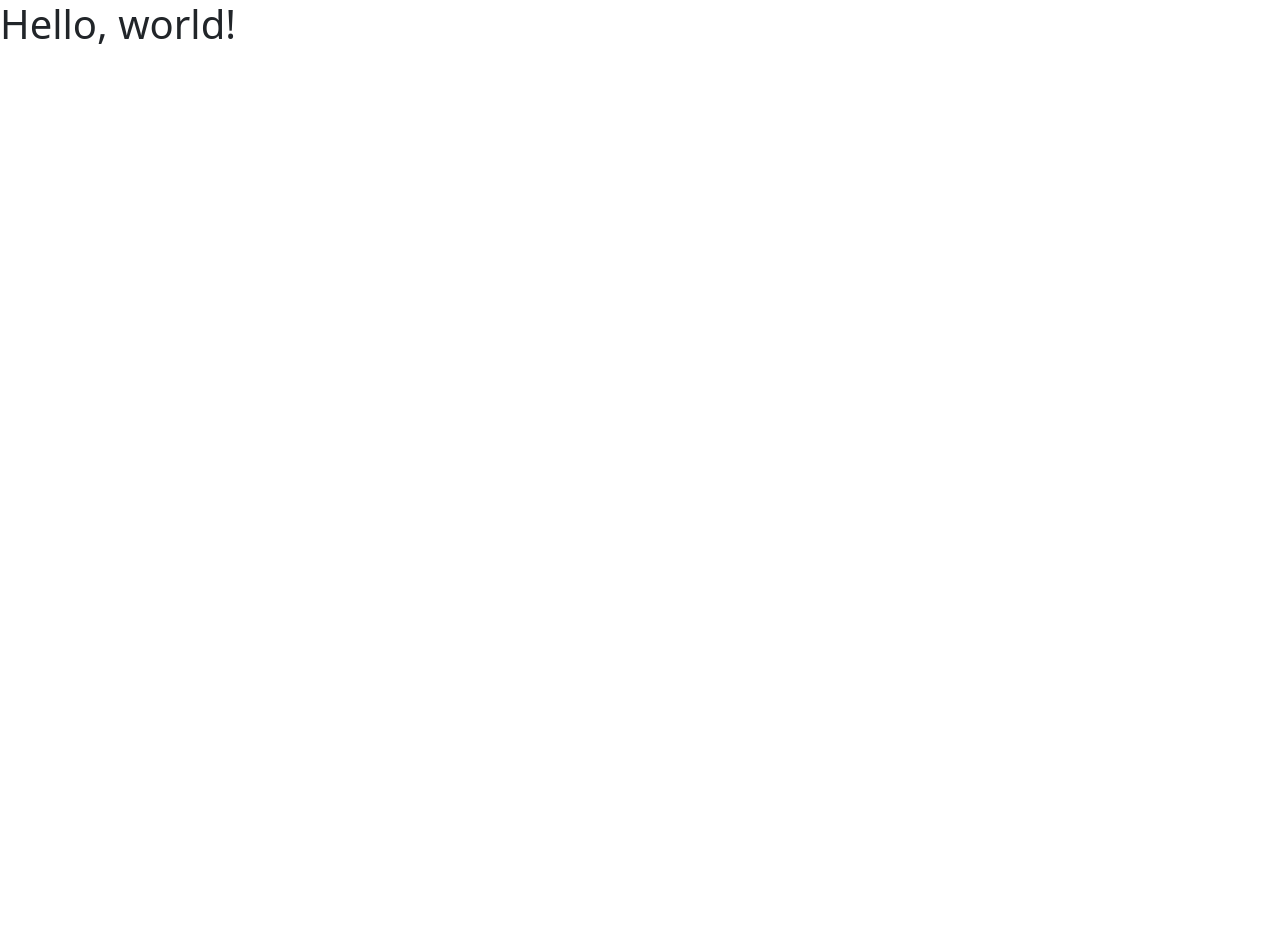
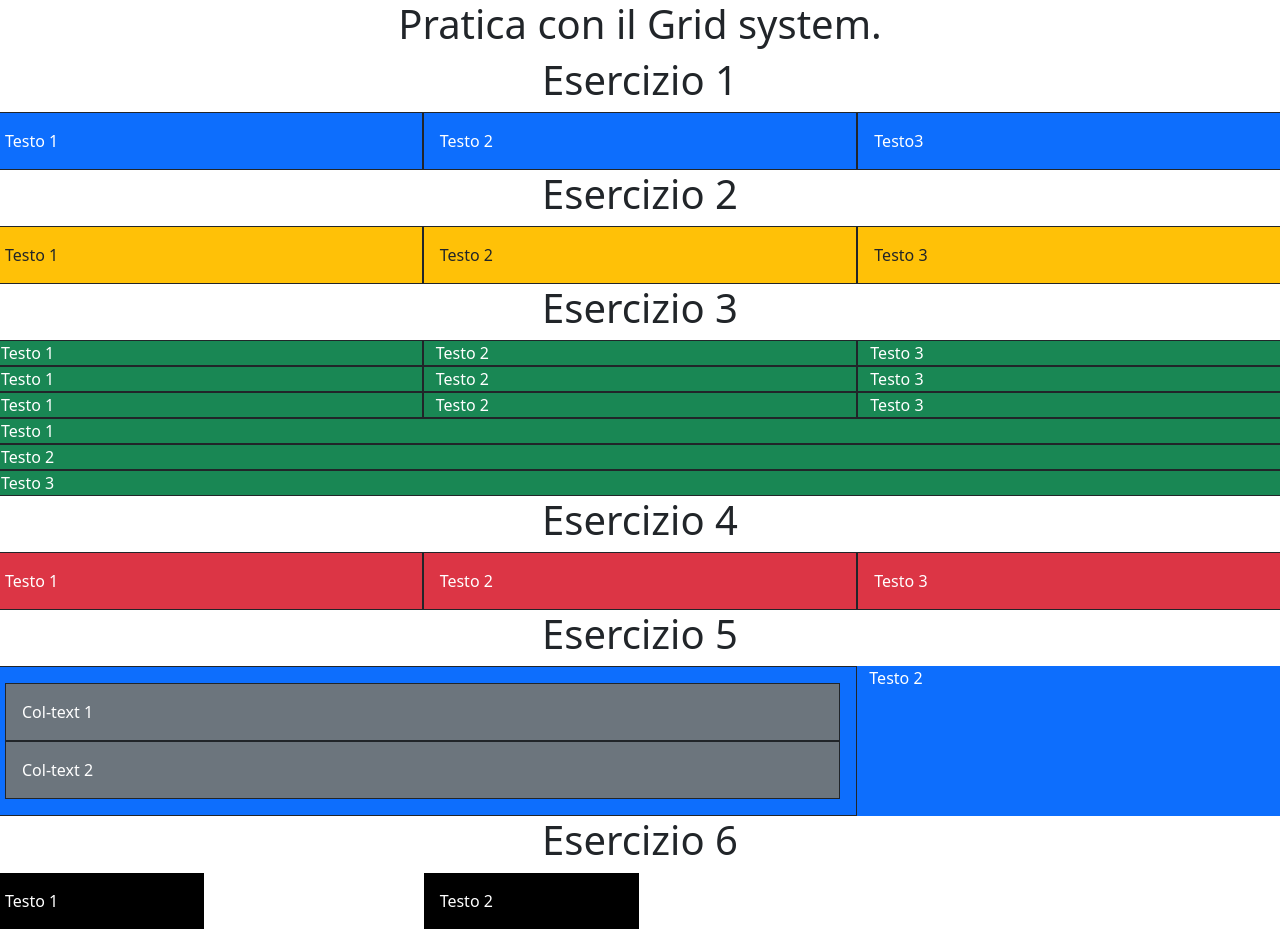
Before and after one commit to iam-Igor/U2-W2-L1, a plain HTML site: page index.html in a window 1280 px wide. Before the commit the page ends 800 px from the top, so only its background shows below. Drawn offline with nearby package versions, Linux system fonts and the light colour scheme.

Commit message:
finished exercise

```diff
--- a/index.html
+++ b/index.html
@@ -7,7 +7,61 @@
     <link href="https://cdn.jsdelivr.net/npm/bootstrap@5.3.2/dist/css/bootstrap.min.css" rel="stylesheet" integrity="sha384-T3c6CoIi6uLrA9TneNEoa7RxnatzjcDSCmG1MXxSR1GAsXEV/Dwwykc2MPK8M2HN" crossorigin="anonymous">
   </head>
   <body>
-    <h1>Hello, world!</h1>
+
+<h1 class="text-center">Pratica con il Grid system.</h1>
+<h1 class="text-center">Esercizio 1</h1>
+<div class="row">
+    <div class="col col-md bg-primary p-3 text-white border border-dark">Testo 1</div>
+    <div class="col col-md bg-primary p-3 text-white border border-dark">Testo 2</div>
+    <div class="col col-md bg-primary p-3 text-white border border-dark">Testo3</div>
+</div>
+<h1 class="text-center">Esercizio 2</h1>
+<div class="row d-flex flex-column flex-md-row">
+    <div class="col bg-warning p-3 border border-dark ">Testo 1</div>
+    <div class="col bg-warning p-3 border border-dark">Testo 2</div>
+    <div class="col bg-warning p-3 border border-dark">Testo 3</div>
+</div>
+<h1 class="text-center">Esercizio 3</h1>
+<div  class="row d-flex flex-column flex-md-row">
+    <div class="col bg-success text-white border border-dark">Testo 1</div>
+    <div class="col bg-success text-white border border-dark">Testo 2</div>
+    <div class="col bg-success text-white border border-dark">Testo 3</div>
+</div>
+<div  class="row d-flex flex-column flex-lg-row">
+    <div class="col bg-success text-white border border-dark">Testo 1</div>
+    <div class="col bg-success text-white border border-dark">Testo 2</div>
+    <div class="col bg-success text-white border border-dark">Testo 3</div>
+</div>
+<div  class="row d-flex flex-column flex-xl-row">
+    <div class="col bg-success text-white border border-dark">Testo 1</div>
+    <div class="col bg-success text-white border border-dark">Testo 2</div>
+    <div class="col bg-success text-white border border-dark">Testo 3</div>
+</div>
+<div  class="row d-flex flex-column flex-xxl-row">
+    <div class="col bg-success text-white border border-dark">Testo 1</div>
+    <div class="col bg-success text-white border border-dark">Testo 2</div>
+    <div class="col bg-success text-white border border-dark">Testo 3</div>
+</div>
+<h1 class="text-center">Esercizio 4</h1>
+<div  class="row">
+    <div class="col-3 col-xl-4 bg-danger border border-dark text-white p-3">Testo 1</div>
+    <div class="col-5 col-xl-4 bg-danger border border-dark text-white p-3">Testo 2</div>
+    <div class="col-4 col-xl-4 bg-danger border border-dark text-white p-3">Testo 3</div>
+</div>
+<h1 class="text-center">Esercizio 5</h1>
+<div class="row d-flex flex-column flex-md-column flex-xl-row  ">
+    <div class="col col-xl-8 bg-primary text-white p-3 border border-dark">
+        <div class="col p-3 border border-dark bg-secondary">Col-text 1</div>
+        <div class="col p-3 border border-dark bg-secondary">Col-text 2</div>
+    </div>
+    <div class="col col-xl-4 bg-primary text-white">Testo 2</div>
+</div>
+<h1 class="text-center">Esercizio 6</h1>
+<div class="row">
+    <div class="col-2 bg-black text-white border border-white p-3">Testo 1</div>
+    <div class="col-2 bg-black text-white border border-white p-3 offset-lg-2">Testo 2</div>
+</div>
+
     <script src="https://cdn.jsdelivr.net/npm/bootstrap@5.3.2/dist/js/bootstrap.bundle.min.js" integrity="sha384-C6RzsynM9kWDrMNeT87bh95OGNyZPhcTNXj1NW7RuBCsyN/o0jlpcV8Qyq46cDfL" crossorigin="anonymous"></script>
   </body>
 </html
```
